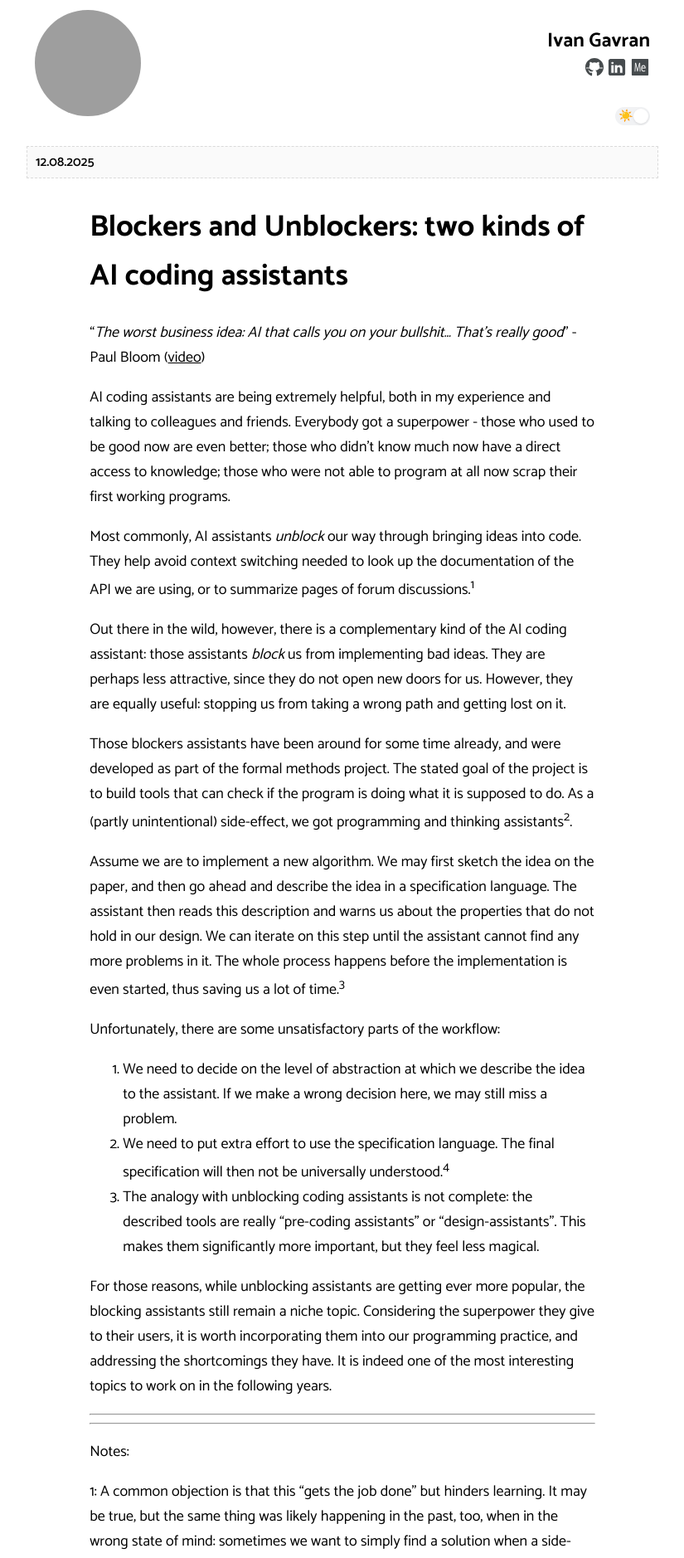
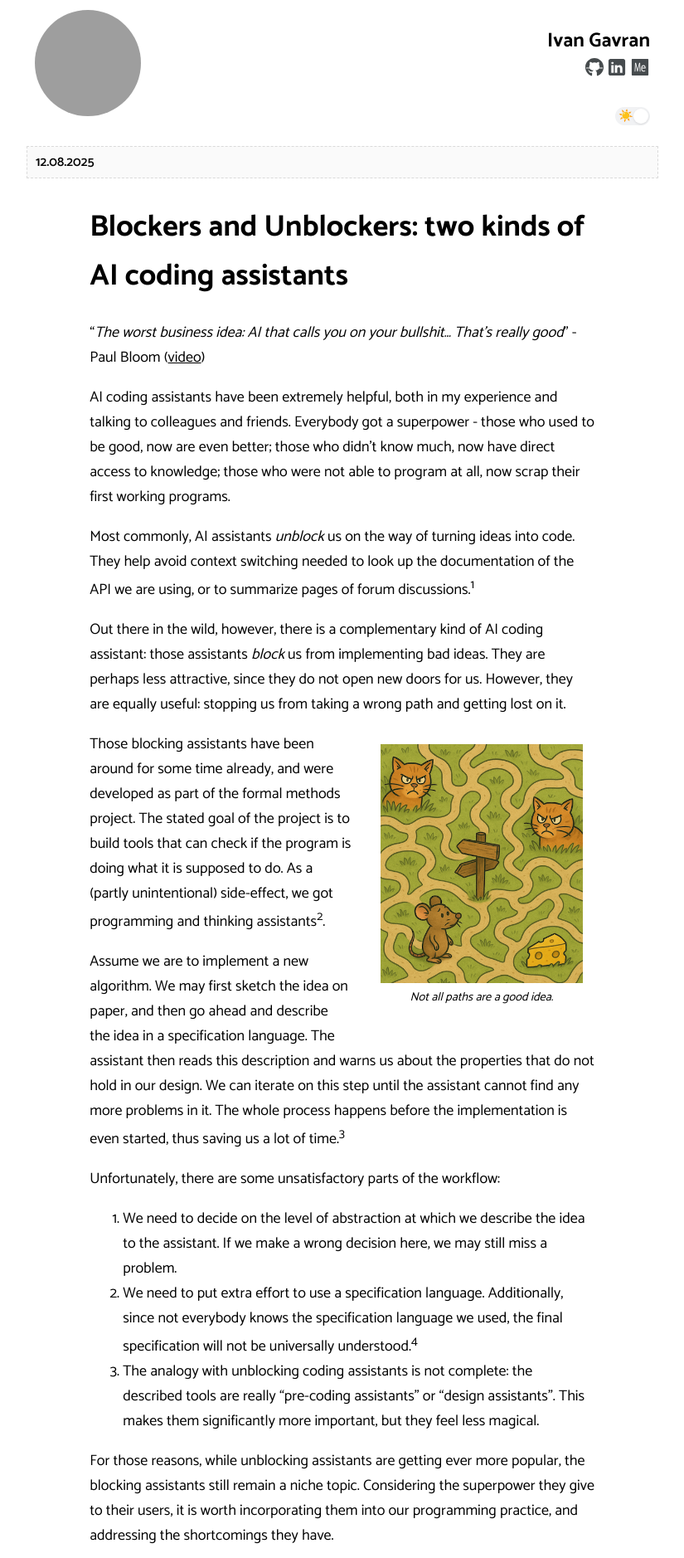
Before and after one commit to ivan-gavran/ivan-gavran.github.io, a Jekyll site: the page built from _posts/2025-08-12-0_blockers_and_unblockers.markdown, in a window 1280 px wide. Shown: the top 1878 px of the page at 83% size, without its empty margins (227-1052 px from the left). Built offline with Jekyll 4.4.1, drawn with Linux system fonts in a browser that asks for light colours; some of the changed text lies outside the part shown.

Commit message:
image, rewording

```diff
--- a/_posts/2025-08-12-0_blockers_and_unblockers.markdown
+++ b/_posts/2025-08-12-0_blockers_and_unblockers.markdown
@@ -9,39 +9,43 @@ mathjax: true
 
 "_The worst business idea: AI that calls you on your bullshit... That's really good_" - Paul Bloom ([video](https://youtu.be/BTLSRL1IC6o?si=ygADl5wgOTknHX9N&t=1444))
 
-AI coding assistants are being extremely helpful, both in my experience and talking to colleagues and friends.
-Everybody got a superpower - those who used to be good now are even better; those who didn't know much now have a direct access to knowledge; those who were not able to program at all now scrap their first working programs.
+AI coding assistants have been extremely helpful, both in my experience and talking to colleagues and friends.
+Everybody got a superpower - those who used to be good, now are even better; those who didn't know much, now have direct access to knowledge; those who were not able to program at all, now scrap their first working programs.
 
-Most commonly, AI assistants _unblock_ our way through bringing ideas into code.
+Most commonly, AI assistants _unblock_ us on the way of turning ideas into code.
 They help avoid context switching needed to look up the documentation of the API we are using, or to summarize pages of forum discussions.<sup>1</sup>
 
-Out there in the wild, however, there is a complementary kind of the AI coding assistant: those assistants _block_ us from implementing bad ideas.
+Out there in the wild, however, there is a complementary kind of AI coding assistant: those assistants _block_ us from implementing bad ideas.
 They are perhaps less attractive, since they do not open new doors for us.
 However, they are equally useful: stopping us from taking a wrong path and getting lost on it.
 
-Those blockers assistants have been around for some time already, and were developed as part of the formal methods project.
+<figure>
+  <img
+  class="wrapped-right"
+  src="{{ site.url }}/assets/posts/blockersUnblockers/mouseAndCats.png">
+  <figcaption>Not all paths are a good idea.</figcaption>
+</figure>
+
+
+Those blocking assistants have been around for some time already, and were developed as part of the formal methods project.
 The stated goal of the project is to build tools that can check if the program is doing what it is supposed to do.
 As a (partly unintentional) side-effect, we got programming and thinking assistants<sup>2</sup>.
 
 Assume we are to implement a new algorithm.
-We may first sketch the idea on the paper, and then go ahead and describe the idea in a specification language.
+We may first sketch the idea on paper, and then go ahead and describe the idea in a specification language.
 The assistant then reads this description and warns us about the properties that do not hold in our design.
 We can iterate on this step until the assistant cannot find any more problems in it.
 The whole process happens before the implementation is even started, thus saving us a lot of time.<sup>3</sup>
 
 Unfortunately, there are some unsatisfactory parts of the workflow:
  1. We need to decide on the level of abstraction at which we describe the idea to the assistant. If we make a wrong decision here, we may still miss a problem.
- 2. We need to put extra effort to use the specification language. The final specification will then not be universally understood.<sup>4</sup>
- 3. The analogy with unblocking coding assistants is not complete: the described tools are really "pre-coding assistants" or "design-assistants". This makes them significantly more important, but they feel less magical.
+ 2. We need to put extra effort to use a specification language. Additionally, since not everybody knows the specification language we used, the final specification will not be universally understood.<sup>4</sup>
+ 3. The analogy with unblocking coding assistants is not complete: the described tools are really "pre-coding assistants" or "design assistants". This makes them significantly more important, but they feel less magical.
 
 For those reasons, while unblocking assistants are getting ever more popular, the blocking assistants still remain a niche topic.
 Considering the superpower they give to their users, it is worth incorporating them into our programming practice, and addressing the shortcomings they have.
-It is indeed one of the most interesting topics to work on in the following years.
 
-
-
-
-
+It is indeed one of the most interesting topics to work on in the coming years.
 
 
 
@@ -51,13 +55,13 @@ Notes:
 
 
 
-1: A common objection is that this "gets the job done" but hinders learning. It may be true, but the same thing was likely happening in the past, too, when in the wrong state of mind: sometimes we want to simply find a solution when a side-problem is blocking us on our main ideas; other times we are interested in diving deeper and learning more.
+1: A common objection is that this ‘gets the job done’ but hinders learning. That may be true, but the same thing likely happened in the past as well, when we were not in the right frame of mind: sometimes we just want to find a solution to a side-problem that’s blocking our main ideas; other times we want to dive deeper and learn more.
 
 2: For instance, Lean, FizzBee, TLA+, SPIN, [Quint](https://quint-lang.org/) TODO: ADD LINKS
 
 3: Compare this to the workflow when not using blocker assistants:
- - we write the idea on the paper (or a markdown page)
- - we think hard about it, get reviews from colleagues, in an attempt to spot problems
- - we start implementing it (or even finish the implementation), and then one of the tests reveals a subtle design issue. Now we are back to square 1.
+ - We write the idea on paper (or a markdown page)
+ - We think hard about it, get reviews from colleagues, in an attempt to spot problems
+ - We start implementing it (or even finish the implementation), and then one of the tests reveals a subtle design issue. Now we are back to square one.
 
-4: The problem of the specification language not being a good medium for human-to-human communication is something me and my colleagues at Informal Systems are thinking about and starting to address. Our first attempts are centered around using [Literate Specifications](https://quint-lang.org/docs/literate)
+4: The problem of the specification language not being a good medium for human-to-human communication is something my colleagues at Informal Systems and I  are thinking about and exploring. Our first attempts focus on using [Literate Specifications](https://quint-lang.org/docs/literate)
--- a/assets/css/style.css
+++ b/assets/css/style.css
@@ -295,6 +295,68 @@ img.centered {
 
 }
 
+figcaption {
+  font-size: 0.9em;
+  font-style: italic;
+  text-align: center;
+  margin-top: 10px;
+  color: var(--primary-font-color);
+  display: block;
+}
+
+/* Specific styling for wrapped figures */
+figure:has(img.wrapped-right) {
+  float: right;
+  margin-left: 20px;
+  margin-bottom: 20px;
+  max-width: 40%;
+}
+
+figure:has(img.wrapped) {
+  float: left;
+  margin-right: 20px;
+  margin-bottom: 20px;
+  max-width: 40%;
+}
+
+figure:has(img.wrapped-right) figcaption,
+figure:has(img.wrapped) figcaption {
+  text-align: center;
+  margin-top: 5px;
+  font-size: 0.8em;
+}
+
+/* Reset the individual image float when inside a figure */
+figure img.wrapped-right,
+figure img.wrapped {
+  float: none;
+  margin: 0;
+  max-width: 100%;
+  display: block;
+}
+
+img.floating {
+  float: left;
+  margin-left: 100px;
+  margin-bottom: 100px;
+}
+
+img.wrapped {
+  display: block;
+  float: left;
+  margin-right: 20px;
+  margin-bottom: 20px;
+  max-width: 40%;
+}
+
+img.wrapped-right {
+  display: block;
+  float: right;
+  margin-left: 20px;
+  margin-bottom: 20px;
+  max-width: 40%;
+}
+
 
 figure {
   margin: 0;
```
Also changed, not shown: assets/posts/blockersUnblockers/mouseAndCats.png (added).
